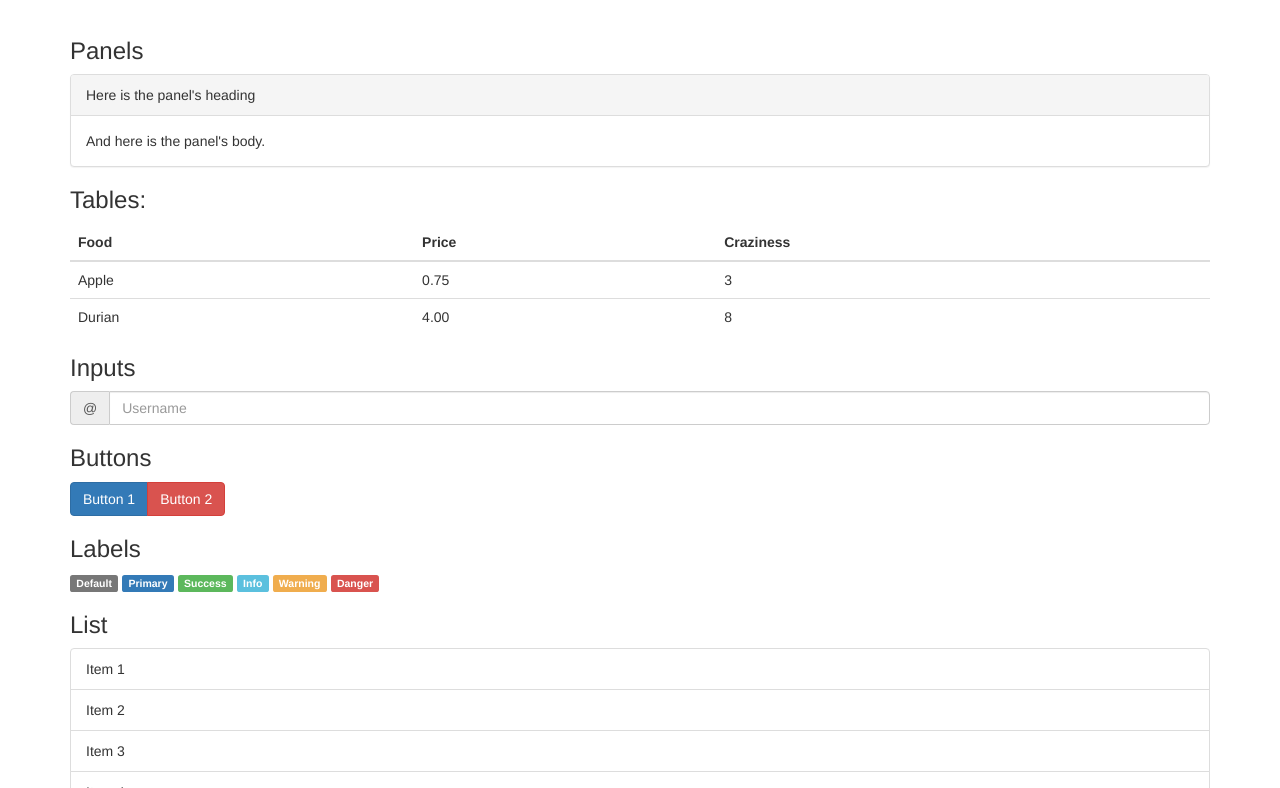
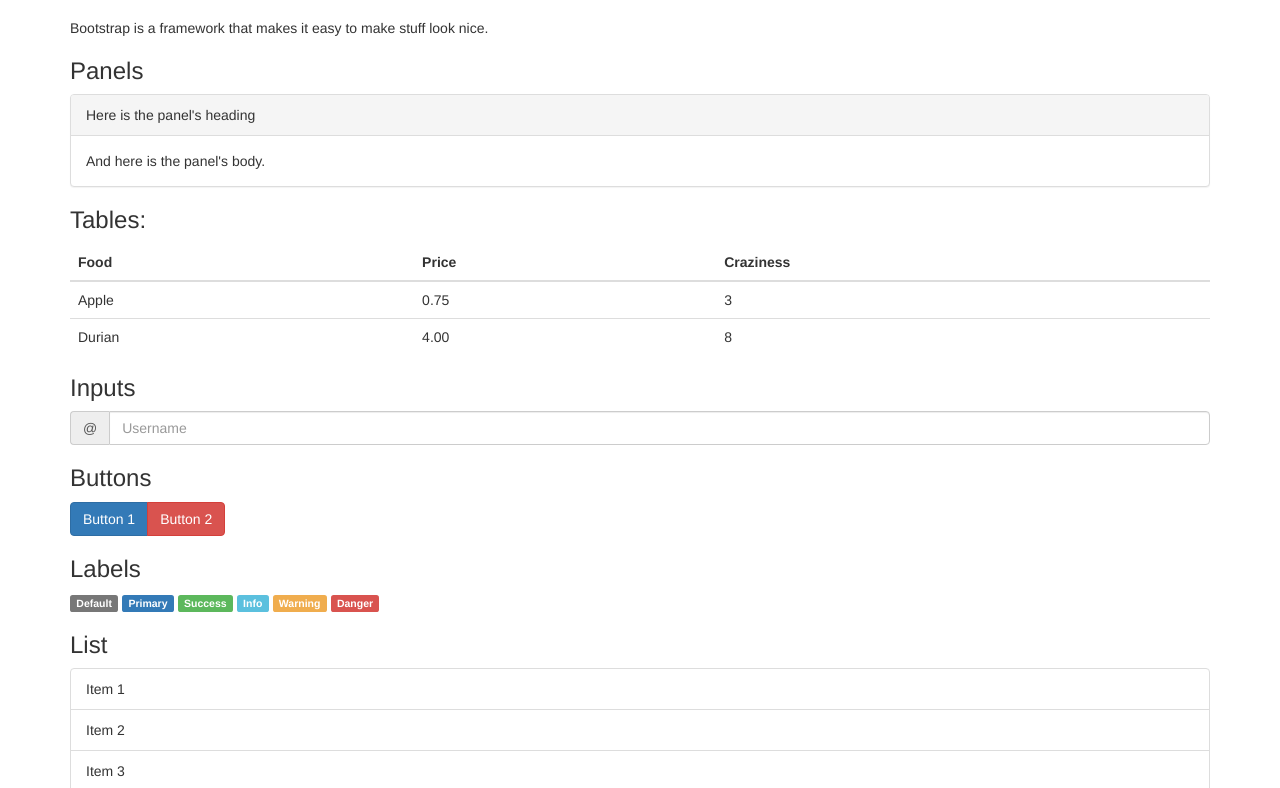
Before and after one commit to billywongstuy/FrameWorkHTML, a plain HTML site: page index.html in a window 1280 px wide. Shown: the part 54-842 px from the top of the page. Drawn offline with nearby package versions, Linux system fonts and the light colour scheme.

Commit message:
Add introduction

```diff
--- a/index.html
+++ b/index.html
@@ -24,6 +24,9 @@
 
     <body>
         <div class="container">
+            <p>
+                Bootstrap is a framework that makes it easy to make stuff look nice.
+            </p>
             <h3>Panels</h3>
             <div class="panel panel-default">
                 <div class="panel-heading">
```
